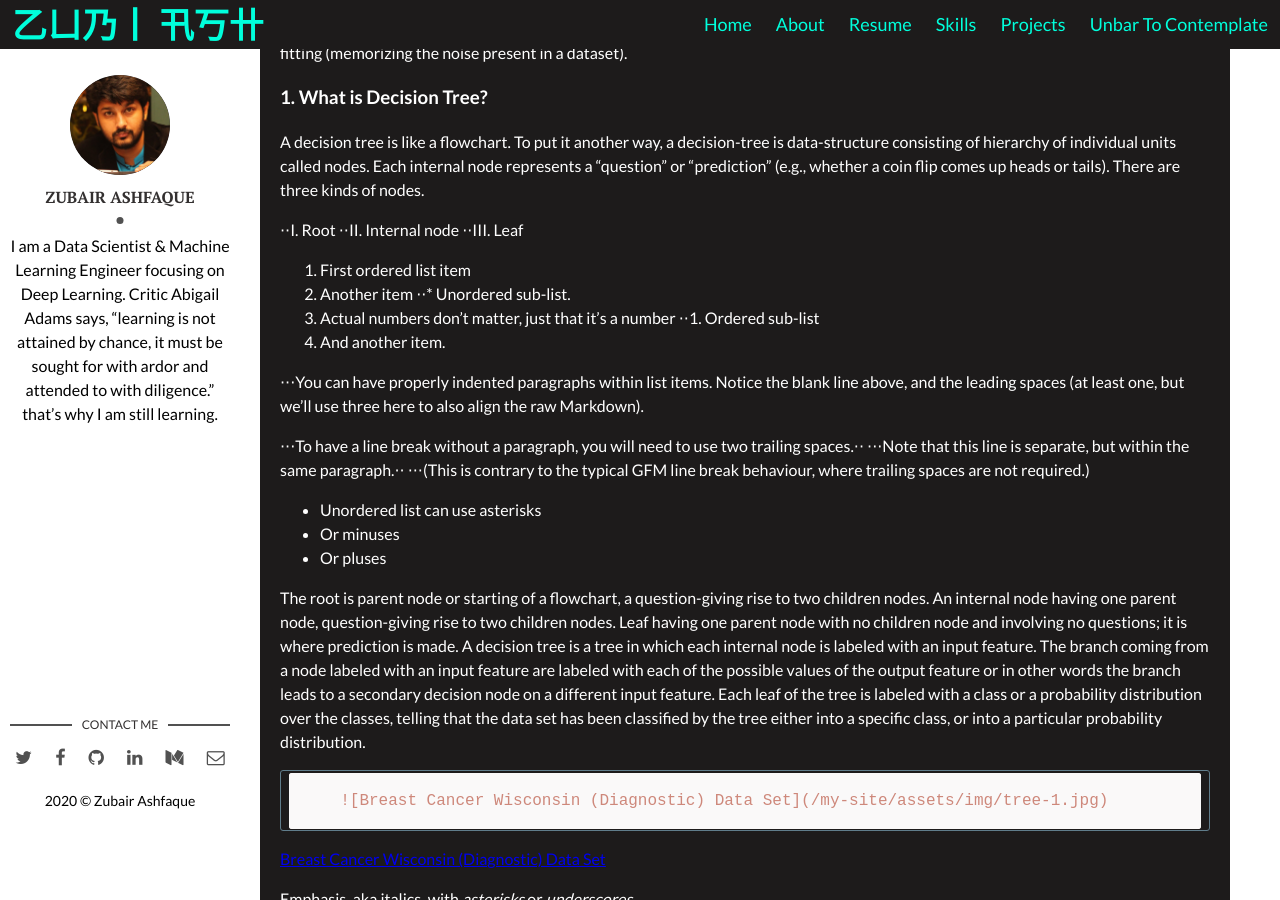
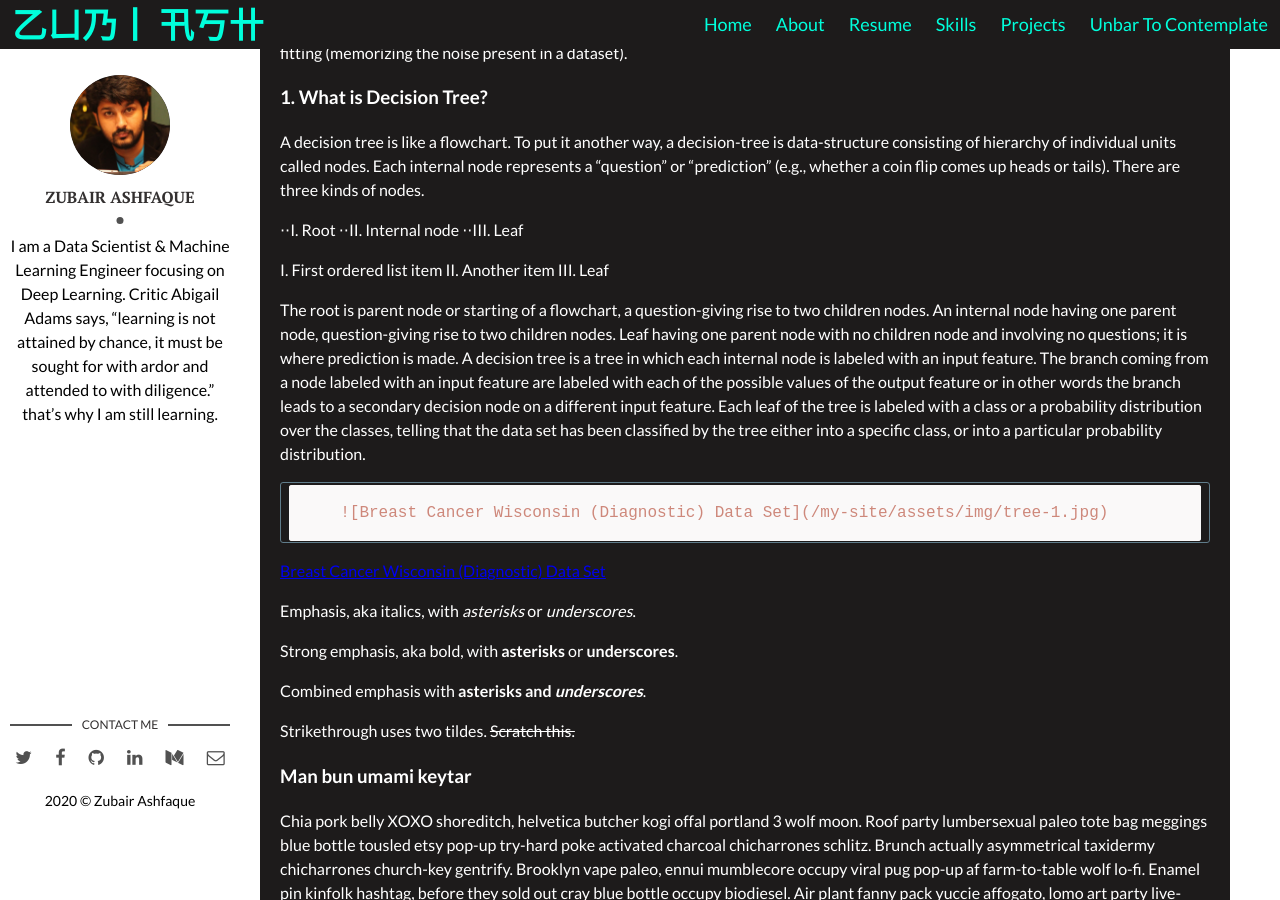
Before and after one commit to zubairashfaque/my-site, a Jekyll site: the page built from _posts/2020-01-16-Tree-Based-Modeling-from-Scratch-(Python).markdown, in a window 1280 px wide and 900 px high, scrolled down 966 px. Built offline with Jekyll 4.4.1, drawn with Linux system fonts in a browser that asks for light colours; comment, search, counter and statistics services are not loaded.

Commit message:
Update 2020-01-16-Tree-Based-Modeling-from-Scratch-(Python).markdown

```diff
--- a/_posts/2020-01-16-Tree-Based-Modeling-from-Scratch-(Python).markdown
+++ b/_posts/2020-01-16-Tree-Based-Modeling-from-Scratch-(Python).markdown
@@ -28,22 +28,10 @@ There are three kinds of nodes.
   ⋅⋅II. Internal node
   ⋅⋅III. Leaf
 
-  1. First ordered list item
-2. Another item
-⋅⋅* Unordered sub-list.
-1. Actual numbers don't matter, just that it's a number
-⋅⋅1. Ordered sub-list
-4. And another item.
+  I. First ordered list item
+II. Another item
+III. Leaf
 
-⋅⋅⋅You can have properly indented paragraphs within list items. Notice the blank line above, and the leading spaces (at least one, but we'll use three here to also align the raw Markdown).
-
-⋅⋅⋅To have a line break without a paragraph, you will need to use two trailing spaces.⋅⋅
-⋅⋅⋅Note that this line is separate, but within the same paragraph.⋅⋅
-⋅⋅⋅(This is contrary to the typical GFM line break behaviour, where trailing spaces are not required.)
-
-* Unordered list can use asterisks
-- Or minuses
-+ Or pluses
 
 The root is parent node or starting of a flowchart, a question-giving rise to two children nodes. An internal node having one parent node, question-giving rise to two children nodes. Leaf having one parent node with no children node and involving no questions; it is where prediction is made.
 A decision tree is a tree in which each internal node is labeled with an input feature. The branch coming from a node labeled with an input feature are labeled with each of the possible values of the output feature or in other words the branch leads to a secondary decision node on a different input feature. Each leaf of the tree is labeled with a class or a probability distribution over the classes, telling that the data set has been classified by the tree either into a specific class, or into a particular probability distribution.
```
